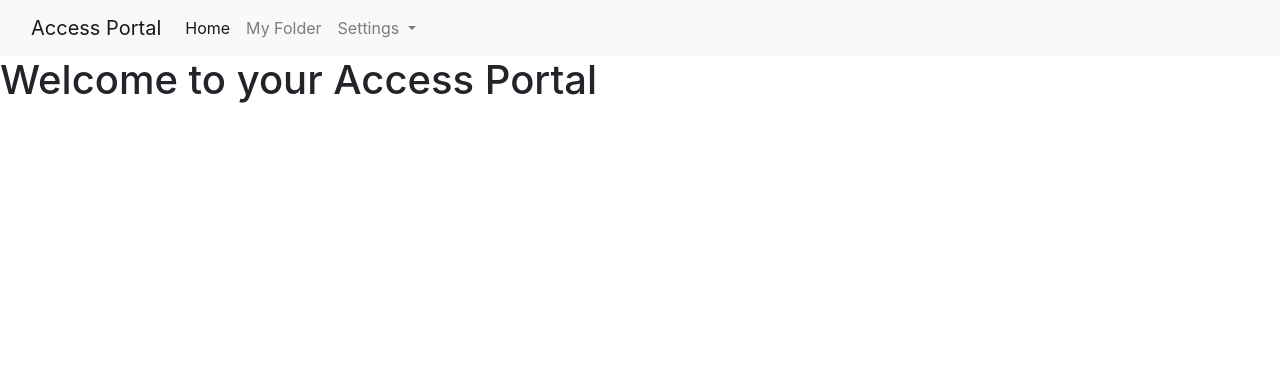
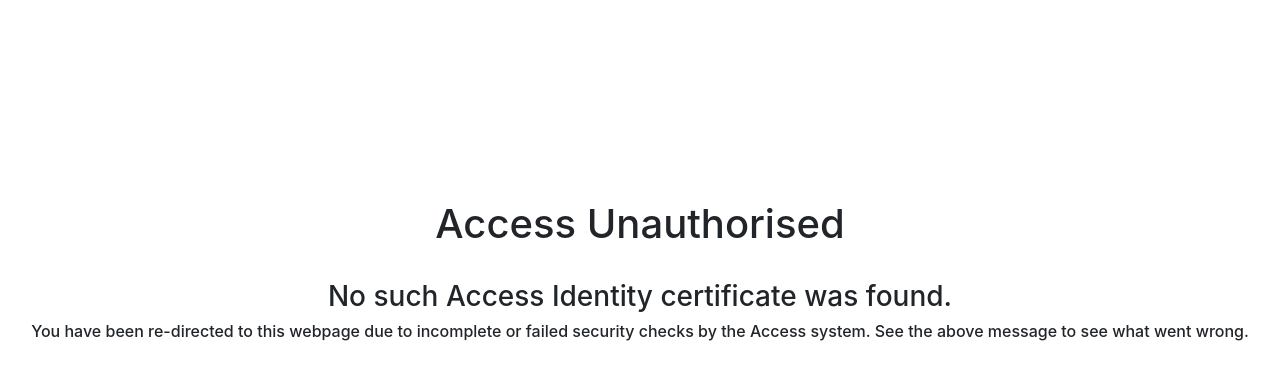
Before and after one commit to Prakhar896/Access, a Flask app: page /portal/session/1/1/home in a window 1280 px wide. Shown: the top 380 px of the page. Run offline with Flask 2, Linux system fonts and the light colour scheme; some libraries are stand-ins or nearby versions.

Commit message:
finished up showing of homepage

```diff
--- a/api.py
+++ b/api.py
@@ -52,7 +52,7 @@ def makeAnIdentity():
 
 @app.route('/api/loginIdentity', methods=['POST'])
 def loginIdentity():
-    CertAuthority.expireOldCertificatesAndSaveToFile()
+    CertAuthority.expireOldCertificates()
     CertAuthority.saveCertificatesToFile(open('certificates.txt', 'w'))
 
     if 'Content-Type' not in request.headers:
--- a/certAuthority.py
+++ b/certAuthority.py
@@ -135,7 +135,7 @@ class CertAuthority:
         return None
 
     @staticmethod
-    def expireOldCertificatesAndSaveToFile():
+    def expireOldCertificates():
         expiredCounter = 0
         for username in CertAuthority.registeredCertificates.copy():
             if datetime.datetime.strptime(CertAuthority.registeredCertificates[username]['expiryDate'], '%Y-%m-%d %H:%M:%S') < datetime.datetime.now():
--- a/main.py
+++ b/main.py
@@ -1,4 +1,4 @@
-from flask import Flask, request, render_template, send_file
+from flask import Flask, request, render_template, send_file, redirect, url_for
 from flask_cors import CORS
 import json, random, time, sys, subprocess, os, shutil
 import datetime
@@ -53,6 +53,10 @@ def loginIdentityPage():
   else:
     return render_template('loginIdentity.html', email=request.args['email'])
 
+@app.route('/security/unauthorised')
+def unauthorizedPage():
+  return render_template('unauthorised.html', message=request.args['error'])
+
 # API
 from api import *
 
--- a/portal.py
+++ b/portal.py
@@ -1,5 +1,25 @@
+from flask import redirect, url_for
 from main import *
 
 @app.route('/portal/session/<certID>/<authToken>/home')
 def portalHome(certID, authToken):
-    return render_template('portalHome.html')
+    CertAuthority.expireOldCertificates()
+    CertAuthority.saveCertificatesToFile(open('certificates.txt', 'w'))
+    for username in accessIdentities:
+        if accessIdentities[username]['associatedCertID'] == certID:
+            targetCertificate = CertAuthority.getCertificate(certID)
+            if targetCertificate == None:
+                return render_template('unauthorised.html', message="No such Access Identity certificate was found.")
+
+            if targetCertificate['revoked'] == True:
+                return render_template('unauthorised.html', message="Your Access Identity's Certificate has been revoked. Reason: {}".format(targetCertificate['revocationReason']))
+
+            response = CertAuthority.checkCertificateSecurity(targetCertificate)
+            if CAError.checkIfErrorMessage(response):
+                return render_template('unauthorised.html', message=response)
+            elif response == CAError.validCert:
+                if 'loggedInAuthToken' in accessIdentities[username] and accessIdentities[username]['loggedInAuthToken'] == authToken:
+                    return render_template('portalHome.html', username=username)
+                else:
+                    return render_template("unauthorised.html", message="Invalid authentication token. Please sign in to your identity first.")
+    return render_template('unauthorised.html', message="No such Access Identity certificate was found.")
--- a/templates/portalHome.html
+++ b/templates/portalHome.html
@@ -7,5 +7,5 @@
 {% endblock %}
 
 {% block body %}
-<h1>Welcome to your Access Portal</h1>
+<h1>Welcome, {{ username }}</h1>
 {% endblock %}
--- /dev/null
+++ b/templates/unauthorised.html
@@ -0,0 +1,18 @@
+{% extends "baseXNav.html" %}
+
+{% block tabTitle %}Access Unauthorised Error{% endblock %}
+{% block head %}
+<style>
+    body {
+        margin-top: 200px;
+    }
+</style>
+{% endblock %}
+
+{% block body %}
+<h1>Access Unauthorised</h1>
+<br>
+<h3>{{ message }}</h3>
+<h6>You have been re-directed to this webpage due to incomplete or failed security checks by the Access system. See the above message to see what went wrong.</h5>
+<script src="/assets/copyright"></script>
+{% endblock %}
```
